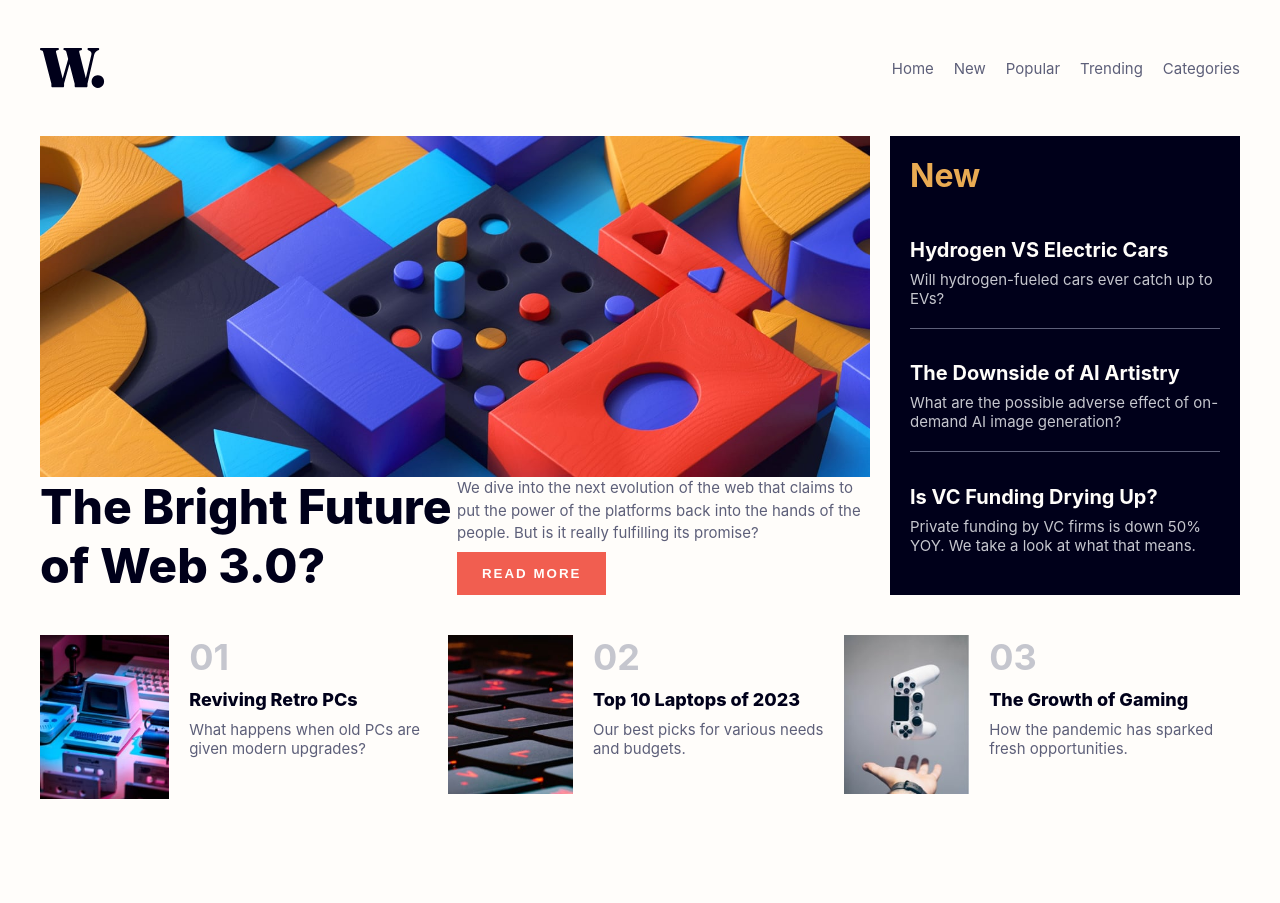
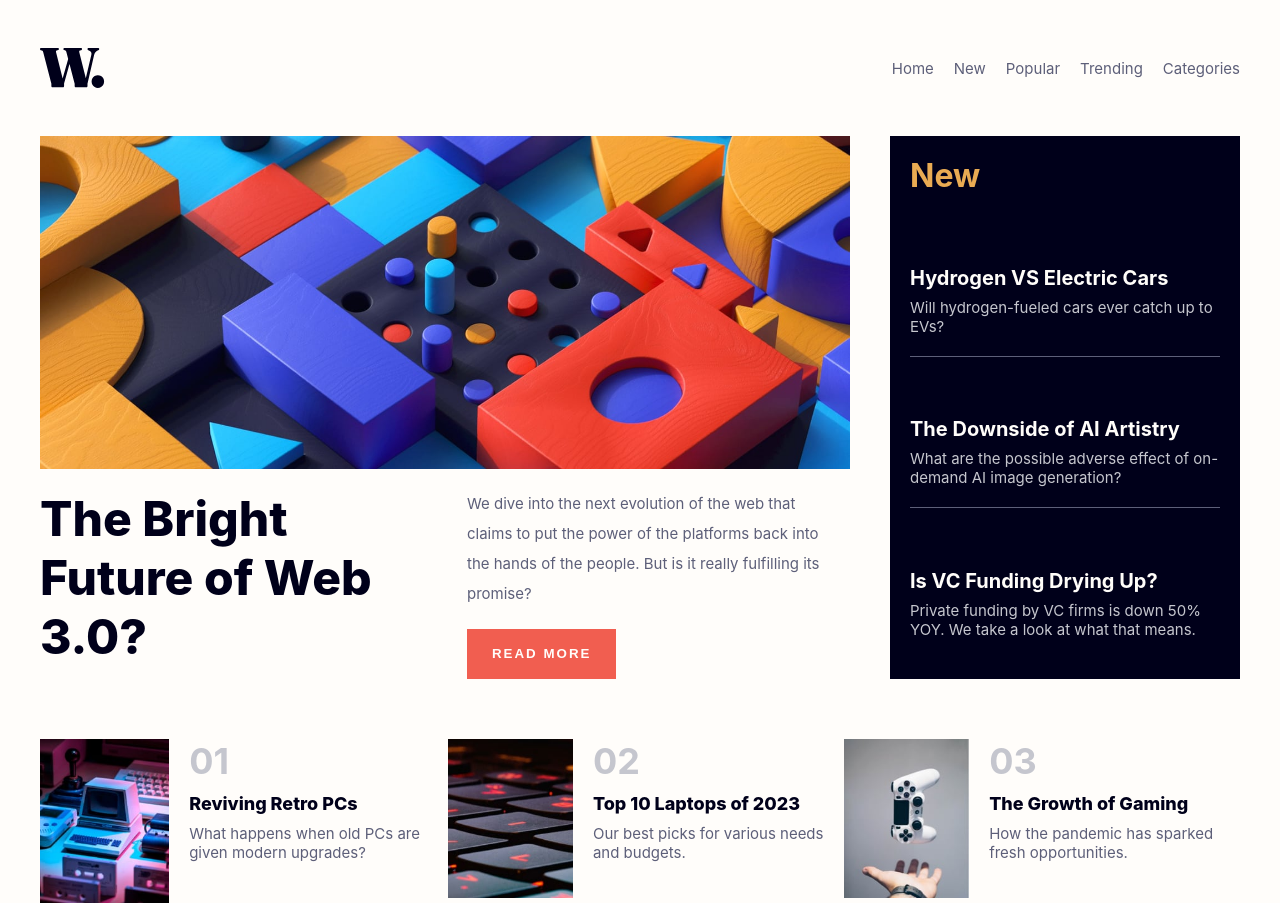
Before and after one commit to MichaelShawUK/frontend-mentor, a React (Vite) app: page / in a window 1280 px wide. Before the commit the page ends 800 px from the top, so only its background shows below. Built offline with nearby package versions, Linux system fonts and the light colour scheme; a web font is replaced by a local one.

Commit message:
Scale article title font size with screen width

```diff
--- a/src/projects/junior/news-homepage-main/src/styles/css/index.css
+++ b/src/projects/junior/news-homepage-main/src/styles/css/index.css
@@ -38,8 +38,8 @@ main {
   display: grid;
   grid-template-areas: "article aside" "section section";
   grid-template-columns: 1fr 350px;
-  column-gap: 20px;
-  row-gap: 40px;
+  column-gap: 40px;
+  row-gap: 60px;
 }
 
 a {
@@ -53,6 +53,7 @@ a:hover {
 article {
   grid-area: article;
   display: grid;
+  gap: 20px 40px;
   grid-template-areas: "image image" "title summary" "title button";
 }
 article img {
@@ -61,17 +62,20 @@ article img {
 }
 article h1 {
   font-weight: 800;
-  font-size: 48px;
+  font-size: clamp(32px, 4vw, 48px);
   grid-area: title;
 }
 article p {
   grid-area: summary;
   color: hsl(236, 13%, 42%);
-  line-height: 1.5;
+  line-height: 2;
+  margin-right: 10px;
 }
 article button {
   grid-area: button;
   width: max-content;
+  height: 50px;
+  align-self: end;
 }
 
 button {
--- a/src/projects/junior/news-homepage-main/src/styles/scss/index.scss
+++ b/src/projects/junior/news-homepage-main/src/styles/scss/index.scss
@@ -41,8 +41,8 @@ main {
     "section section";
 
   grid-template-columns: 1fr 350px;
-  column-gap: 20px;
-  row-gap: 40px;
+  column-gap: 40px;
+  row-gap: 60px;
 }
 
 a {
@@ -57,6 +57,7 @@ a {
 article {
   grid-area: article;
   display: grid;
+  gap: 20px 40px;
   grid-template-areas:
     "image image"
     "title summary"
@@ -69,19 +70,22 @@ article {
 
   h1 {
     font-weight: 800;
-    font-size: 48px;
+    font-size: clamp(32px, 4vw, 48px);
     grid-area: title;
   }
 
   p {
     grid-area: summary;
     color: $dark-grayish-blue;
-    line-height: 1.5;
+    line-height: 2;
+    margin-right: 10px;
   }
 
   button {
     grid-area: button;
     width: max-content;
+    height: 50px;
+    align-self: end;
   }
 }
 
```
Also changed, not shown: 1 other file (tests, documents, lock files or other folders).
